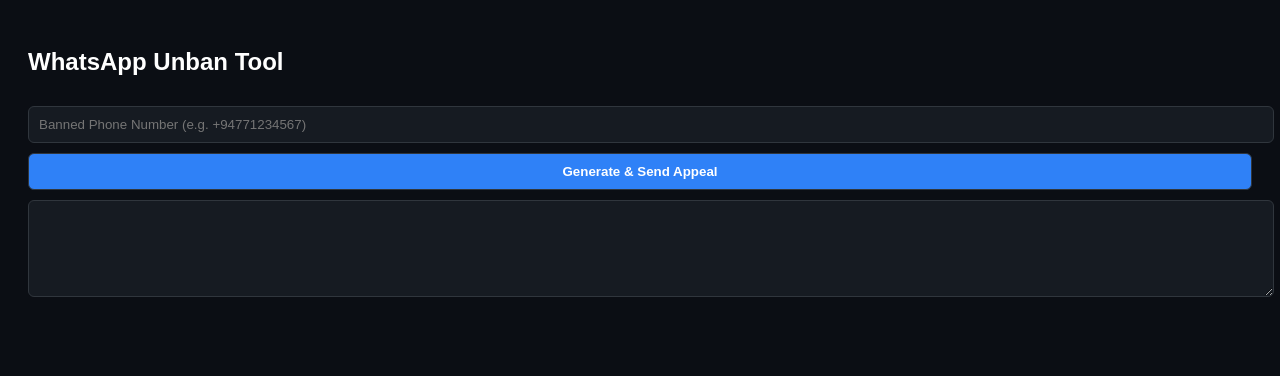
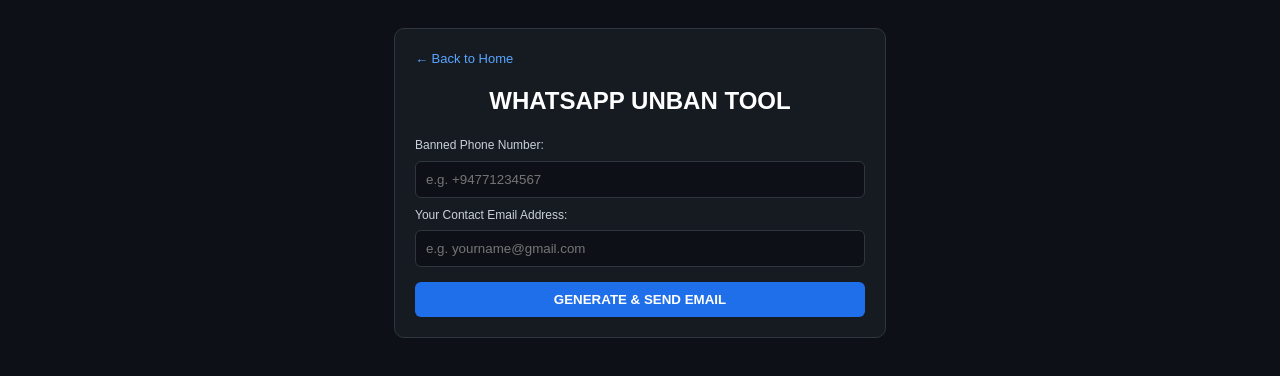
Before and after one commit to chamidudilshan6767-bit/Dilshan-All-In-One-1, a website: page public/whatsapp-unban.html in a window 1280 px wide. Drawn offline with Linux system fonts and the light colour scheme.

Commit message:
Update whatsapp-unban.html

```diff
--- a/public/whatsapp-unban.html
+++ b/public/whatsapp-unban.html
@@ -2,25 +2,36 @@
 <html lang="en">
 <head>
     <meta charset="UTF-8">
+    <meta name="viewport" content="width=device-width, initial-scale=1.0">
     <title>WhatsApp Unban Tool</title>
     <style>
-        body { font-family: sans-serif; background: #0b0e14; color: white; padding: 20px; }
-        input, button, textarea { width: 100%; padding: 10px; margin-top: 10px; background: #161b22; color: white; border: 1px solid #30363d; border-radius: 6px; }
-        button { background: #2f81f7; font-weight: bold; }
+        body { font-family: sans-serif; background: #0d1117; color: #c9d1d9; padding: 20px 15px; display: flex; justify-content: center; }
+        .box { background: #161b22; border: 1px solid #30363d; border-radius: 10px; padding: 20px; width: 100%; max-width: 450px; }
+        a { color: #58a6ff; text-decoration: none; font-size: 13px; }
+        input, select { width: 100%; padding: 10px; margin-top: 8px; border-radius: 6px; border: 1px solid #30363d; background: #0d1117; color: white; box-sizing: border-box; }
+        button { width: 100%; padding: 10px; margin-top: 15px; background: #1f6feb; color: white; border: none; border-radius: 6px; font-weight: bold; cursor: pointer; }
     </style>
 </head>
 <body>
-    <h2>WhatsApp Unban Tool</h2>
-    <input type="text" id="bannedNum" placeholder="Banned Phone Number (e.g. +94771234567)">
-    <button onclick="generateAppeal()">Generate & Send Appeal</button>
-    <textarea id="appealMsg" rows="5" readonly></textarea>
+    <div class="box">
+        <a href="index.html">← Back to Home</a>
+        <h2 style="color:#fff; text-align:center;">WHATSAPP UNBAN TOOL</h2>
+
+        <label style="font-size:12px;">Banned Phone Number:</label>
+        <input type="text" id="phoneNum" placeholder="e.g. +94771234567">
+
+        <label style="font-size:12px; margin-top:10px; display:block;">Your Contact Email Address:</label>
+        <input type="email" placeholder="e.g. yourname@gmail.com">
+
+        <button onclick="sendAppeal()">GENERATE & SEND EMAIL</button>
+    </div>
 
     <script>
-        function generateAppeal() {
-            const num = document.getElementById('bannedNum').value;
-            const text = `Dear WhatsApp Support,\nMy mobile number ${num} was banned by mistake. Please review my account and unban it. Thank you.`;
-            document.getElementById('appealMsg').value = text;
-            window.open(`mailto:support@support.whatsapp.com?subject=Unban%20My%20Account&body=${encodeURIComponent(text)}`);
+        function sendAppeal() {
+            const num = document.getElementById('phoneNum').value;
+            if(!num) return alert('Please enter banned phone number!');
+            const text = `Dear WhatsApp Support,\nMy number ${num} was banned. Please review and unban it. Thank you.`;
+            window.open(`mailto:support@support.whatsapp.com?subject=Unban%20Request&body=${encodeURIComponent(text)}`);
         }
     </script>
 </body>
```
